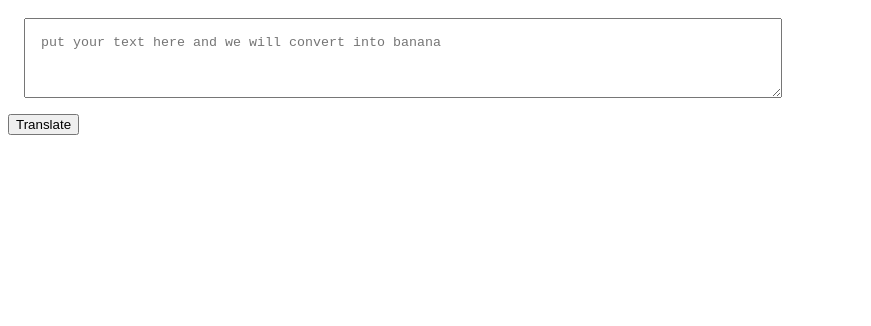
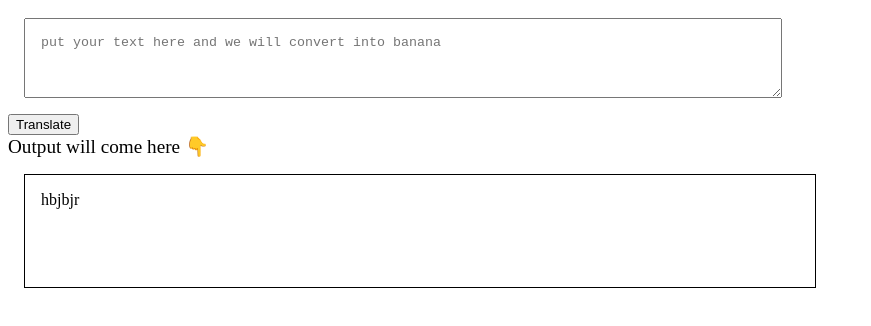
Before and after one commit to Pratyush-16/Minion-App, a plain HTML site: page index.html in a window 1280 px wide. Both pictures are taken after a click on the button "Translate". Shown: the part 48-374 px from the top of the page, without its empty margins (0-871 px from the left). Drawn offline with Linux system fonts and the light colour scheme.

Commit message:
input output processing done

```diff
--- a/App.js
+++ b/App.js
@@ -1,9 +1,14 @@
 var btnTranslate = document.querySelector("#btn-translate");
 var txtInput = document.querySelector("#text-input");
+var outputDiv = document.querySelector("#output");
 
-console.log(txtInput)
+//console.log(outputDiv)
+//outputDiv.innerText = "praty";
 
-btnTranslate.addEventListener("click",() => {
-        console.log("clicked");
-        console.log("input", txtInput.value)
-    })
+function clickHandler() {
+
+    outputDiv.innerText= "hbjbjr " + txtInput.value;
+};
+
+
+btnTranslate.addEventListener("click", clickHandler)
--- a/index.html
+++ b/index.html
@@ -11,7 +11,14 @@
             display: block;
             margin: 1rem;
             padding: 1rem;
+        }
 
+        #output{
+            border: 1px solid black;
+            height: 10vh;
+            width:60%;
+            padding: 1rem;
+            margin: 1rem;
         }
     </style>
 
@@ -22,6 +29,14 @@
     id="text-input"
     placeholder="put your text here and we will convert into banana"></textarea>
     <button id="btn-translate">Translate</button>
+
+    <div style="font-size: larger;">Output will come here 👇</div>
+    <div id="output"></div>
+
+
+
+
+
     <script src="App.js" type="text/javascript" ></script>
 </body>
 </html>
```
